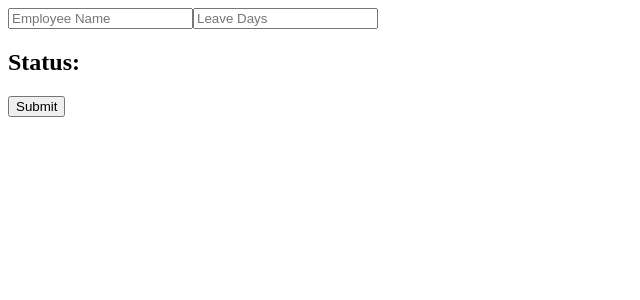
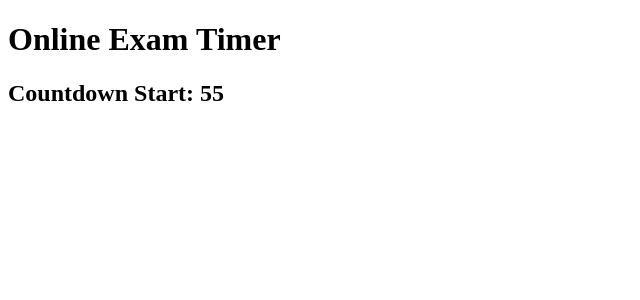
Before and after one commit to MMMAkees/reacttask1, a React (Vite) app: page / in a window 1280 px wide. Shown: the top 300 px of the page, without its empty margins (0-640 px from the left). Built offline with nearby package versions, Linux system fonts and the light colour scheme.

Commit message:
Task 11 Complete

```diff
--- a/src/App.jsx
+++ b/src/App.jsx
@@ -159,26 +159,42 @@ function App() {
   {
     /*Task 10*/
   }
-  const [name, setName] = useState("");
-  const [days, setDays] = useState("");
-  const [status, setStatus] = useState("");
+  // const [name, setName] = useState("");
+  // const [days, setDays] = useState("");
+  // const [status, setStatus] = useState("");
+
+  // useEffect(() => {
+  //   if (days === "" || days === null) {
+  //     setStatus("");
+  //     return;
+  //   }
+
+  //   if (Number(days) > 10) {
+  //     setStatus("Manager Approval Required");
+  //   } else {
+  //     setStatus("Approved");
+  //   }
+  // }, [days]);
+
+  // const handleSubmit = () => {
+  //   alert(`${name} applied for ${days} days - ${status}`);
+  // };
+
+  {
+    /*Task 10*/
+  }
+
+  const [time, setTime] = useState(60);
 
   useEffect(() => {
-    if (days === "" || days === null) {
-      setStatus("");
-      return;
-    }
+    if (time === 0) return;
 
-    if (Number(days) > 10) {
-      setStatus("Manager Approval Required");
-    } else {
-      setStatus("Approved");
-    }
-  }, [days]);
+    const timer = setTimeout(() => {
+      setTime(time - 1);
+    }, 1000);
 
-  const handleSubmit = () => {
-    alert(`${name} applied for ${days} days - ${status}`);
-  };
+    return () => clearTimeout(timer);
+  }, [time]);
 
   return (
     <>
@@ -321,7 +337,7 @@ function App() {
 
       {/*Task 10*/}
 
-      <input
+      {/* <input
         type="text"
         placeholder="Employee Name"
         value={name}
@@ -337,7 +353,13 @@ function App() {
 
       <h2>Status: {status}</h2>
 
-      <button onClick={handleSubmit}>Submit</button>
+      <button onClick={handleSubmit}>Submit</button> */}
+
+      {/* Task 11 */}
+      <h1>Online Exam Timer</h1>
+
+      <h2>Countdown Start: {time}</h2>
+      {time === 0 && <h2>Exam Ended</h2>}
     </>
   );
 }
```
